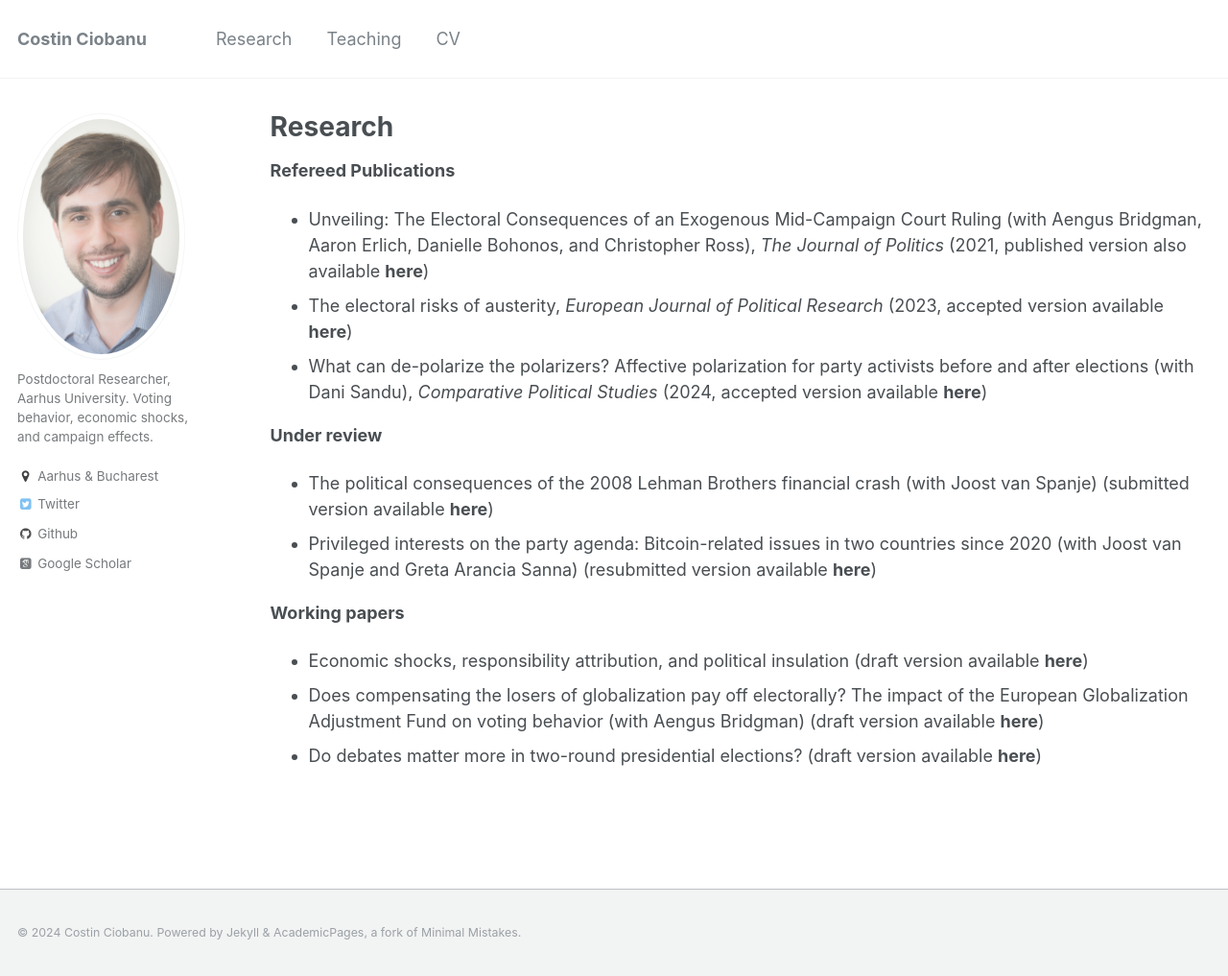
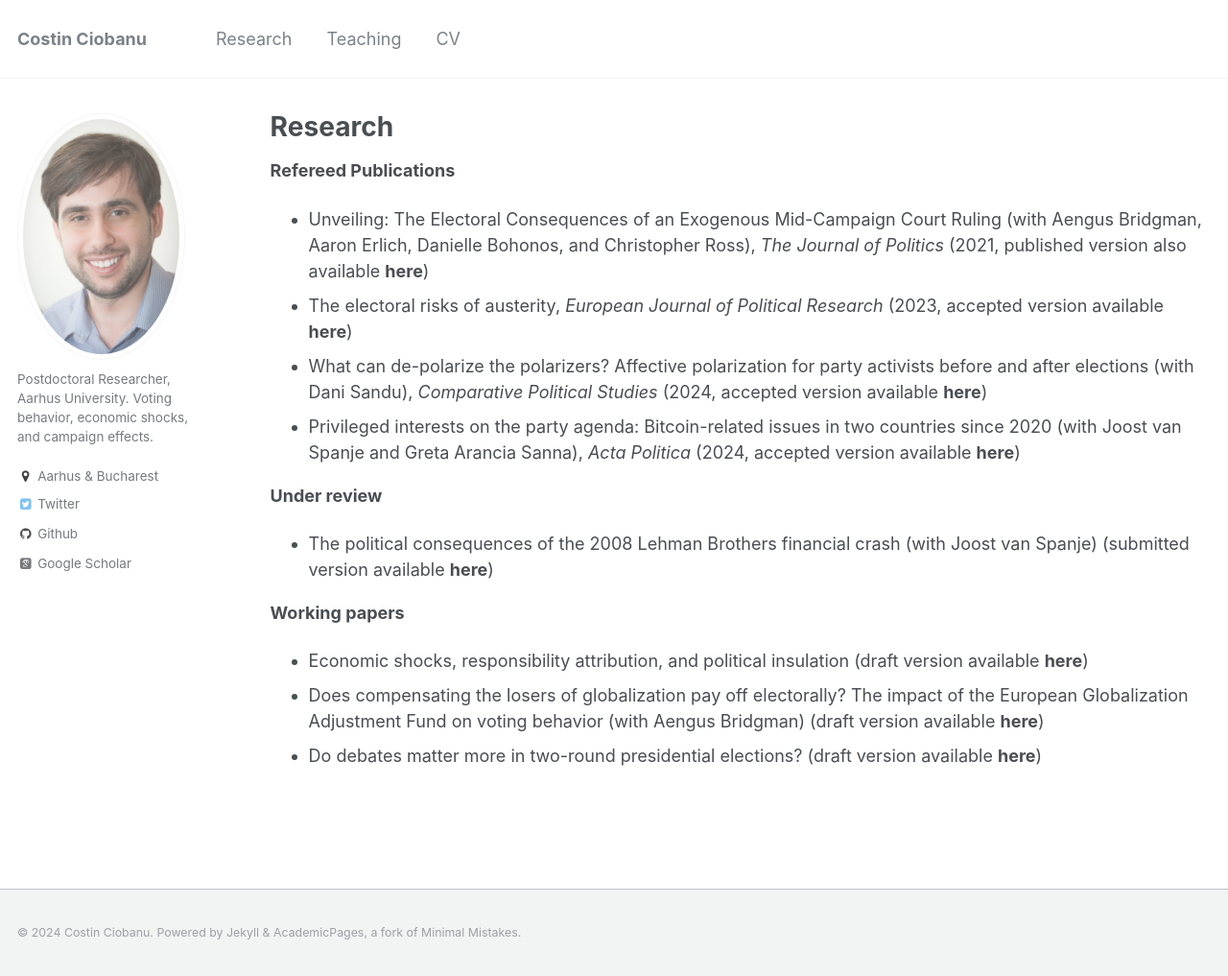
Before and after one commit to costinciobanu/costinciobanu.github.io, a Jekyll site: the page built from _pages/research.md, in a window 1280 px wide and 1017 px high. Shown: the whole window at 96% size. Built offline with Jekyll 4.4.1, drawn with Linux system fonts in a browser that asks for light colours; some web fonts are replaced.

Commit message:
Update research.md

```diff
--- a/_pages/research.md
+++ b/_pages/research.md
@@ -10,11 +10,11 @@ author_profile: true
 * [Unveiling: The Electoral Consequences of an Exogenous Mid-Campaign Court Ruling](https://www.journals.uchicago.edu/doi/pdf/10.1086/711177) (with Aengus Bridgman, Aaron Erlich, Danielle Bohonos, and Christopher Ross), <em>The Journal of Politics</em> (2021, published version also available [<b>here</b>](https://www.dropbox.com/s/f9fobl6ehr5ua9s/Paper_JOP.pdf?dl=0))
 * [The electoral risks of austerity](https://doi.org/10.1111/1475-6765.12604),  <em>European Journal of Political Research</em> (2023, accepted version available [<b>here</b>](https://www.dropbox.com/s/pu8rum0cgivukib/Ciobanu%20-%20Austerity.pdf?dl=0))
 * [What can de-polarize the polarizers? Affective polarization for party activists before and after elections](https://doi.org/10.1177/00104140241259453) (with [Dani Sandu](https://danisandu.eu/)), <em>Comparative Political Studies</em> (2024, accepted version available [<b>here</b>](https://www.dropbox.com/s/o2ukgnwatc79457/Ciobanu%20and%20Sandu%20-%20Affective%20polarization.pdf?dl=0))
+* Privileged interests on the party agenda: Bitcoin-related issues in two countries since 2020 (with Joost van Spanje and Greta Arancia Sanna), <em>Acta Politica</em> (2024, accepted version available [<b>here</b>](https://www.dropbox.com/scl/fi/up7l3x2z9maeufpggwu8a/Bitcoin_paper.pdf?rlkey=5rx3tgdbia94uia562cfbsh2d&st=akfqsx7r&dl=0))
 
 <b>Under review</b>
 
 * The political consequences of the 2008 Lehman Brothers financial crash (with Joost van Spanje) (submitted version available [<b>here</b>](https://www.dropbox.com/s/2sxxkjdd9ki3val/Ciobanu%20and%20van%20Spanje%20-%20Lehman.pdf?dl=0))
-* Privileged interests on the party agenda: Bitcoin-related issues in two countries since 2020 (with Joost van Spanje and Greta Arancia Sanna) (resubmitted version available [<b>here</b>](https://www.dropbox.com/scl/fi/up7l3x2z9maeufpggwu8a/Bitcoin_paper.pdf?rlkey=5rx3tgdbia94uia562cfbsh2d&st=akfqsx7r&dl=0))
 <!-- * Offshoring, Automation, and Support for Radical Political Action (with Leonardo Baccini and Krzysztof Pelc) (submitted version available [<b>here</b>](https://www.dropbox.com/scl/fi/039w1tx6e73965e4bqjjl/BCP-Offshoring-Automation-March-2024.pdf?rlkey=k6gjjy3hqbfyumr6geoyovzff&dl=0)) -->
 
 <b>Working papers</b>
```
